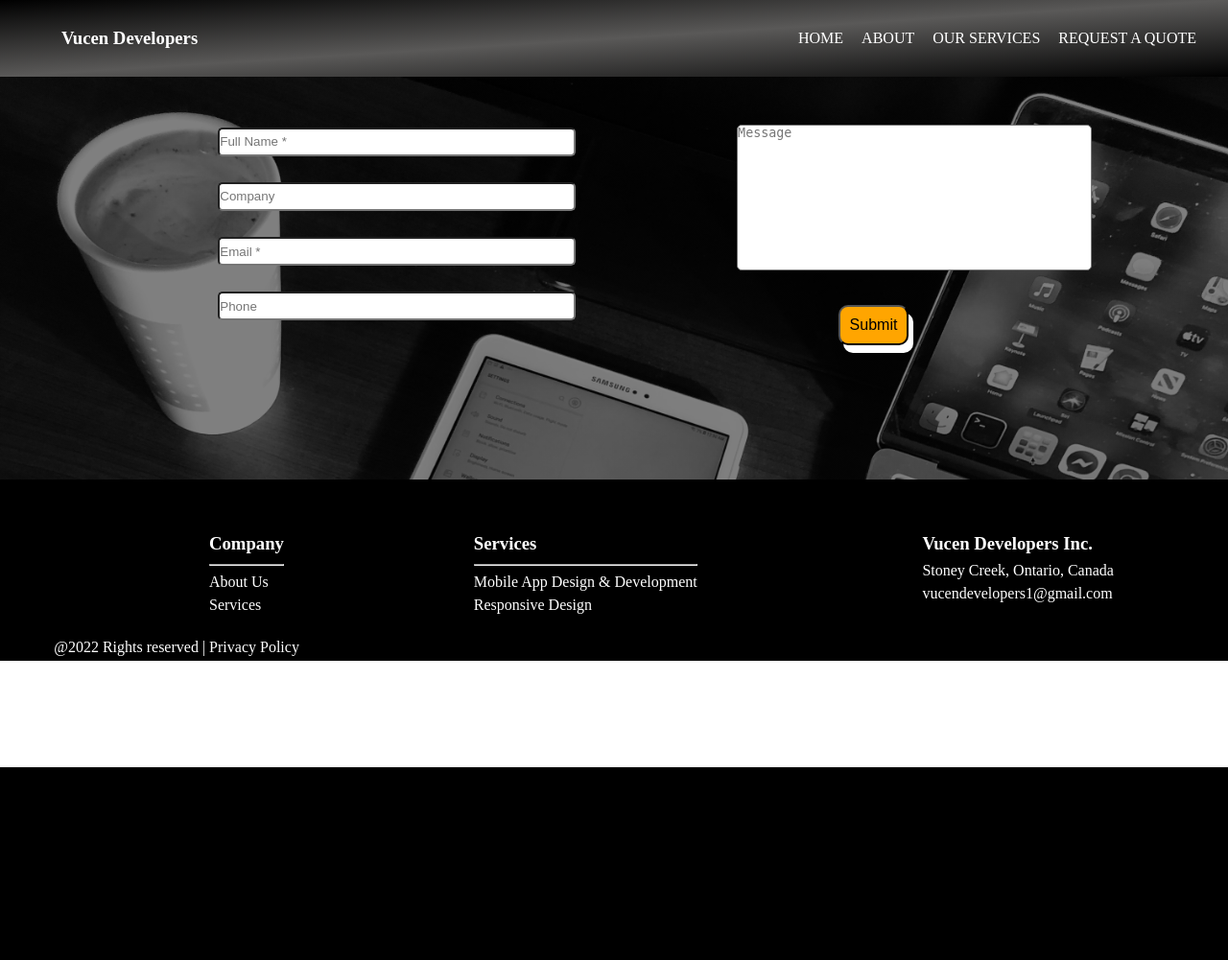
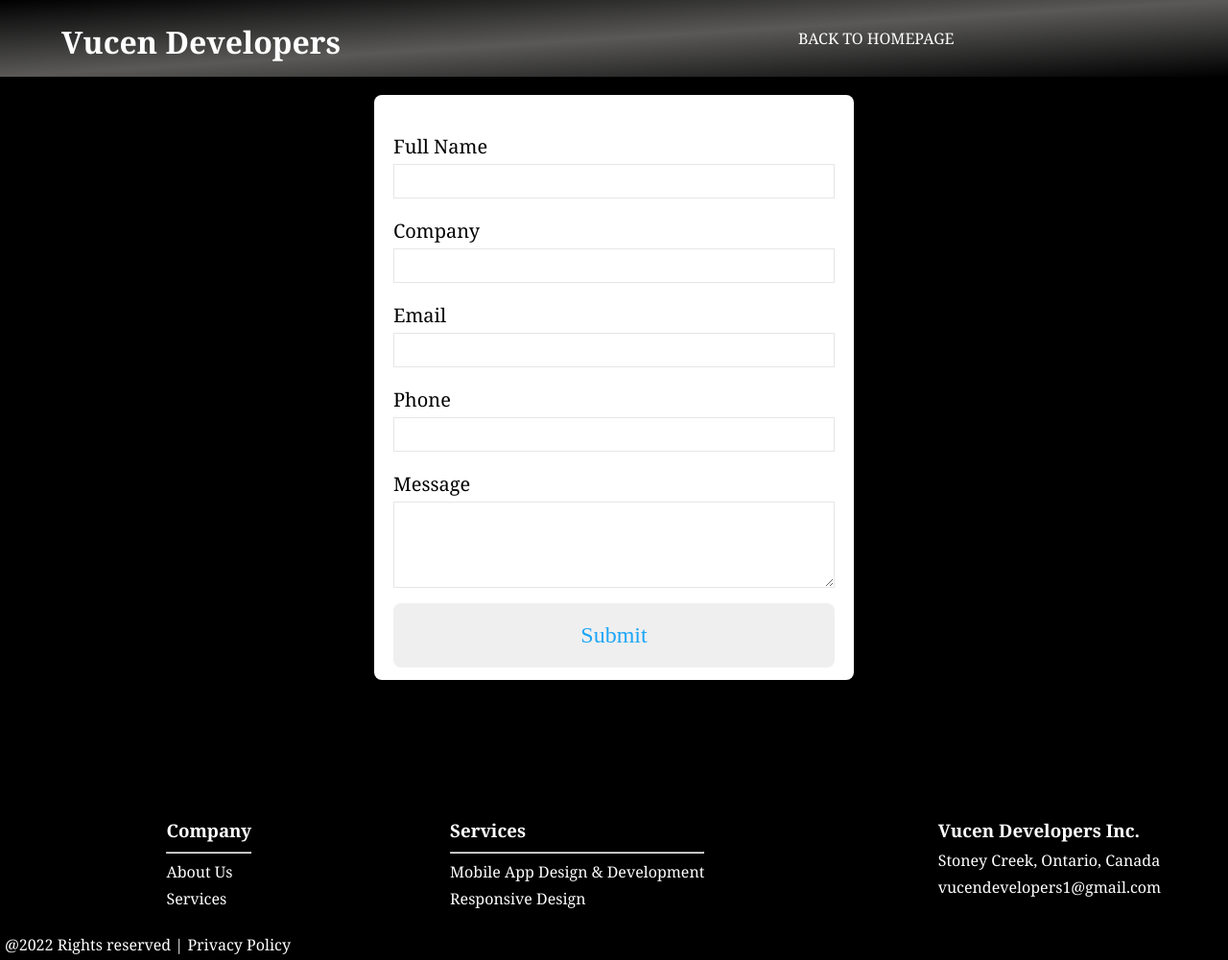
Before and after one commit to ivana-vucenovic/Vucen-Developers-Website, a Django app: page /contact in a window 1280 px wide. Shown: the whole page at 96% size. Before the commit the page ends 800 px from the top, so only its background shows below. Run offline with Django 3.2, Linux system fonts and the light colour scheme.

Commit message:
Functioning Form, Updated Version

```diff
--- a/draskoWebsiteApp/static/CSS/contact.css
+++ b/draskoWebsiteApp/static/CSS/contact.css
@@ -2,6 +2,7 @@
     margin: 0;
     padding: 0;
     box-sizing: border-box;
+    font-family: Cambria, Cochin, Georgia, Times, 'Times New Roman', serif;
 }
 #navbar {
     width: 100%;
@@ -9,13 +10,16 @@
     z-index: 90;
     height: 10%;
     background-image: linear-gradient(to bottom right, black,rgb(90, 89, 88),black);
-    color: white;
+    color: rgb(255, 255, 255);
     display: flex;
     align-items: center;
 }
 #companyName {
     width: 50%;
     padding-left: 5%;
+    font-size: xx-large;
+    font-weight: bolder;
+    padding-top: 1%;
 }
 .container {
     width: 50%;
@@ -29,7 +33,7 @@
     display:inline;
 }
 .container a{
-    color: white;
+    color: rgb(255, 255, 255);
     text-decoration: none;
     padding-right: 15px;
 }
@@ -39,59 +43,104 @@
     font-size: large;
 }
 
-.contactForm {
+/* FORM STYLING */
+
+body {
+    font-family: "Montserrat";
+    background-color: black;
+}
+section {
+    height: 90vh;
     width: 100%;
-    height: 500px;
-    background-position: center;
-    background-size: cover;
-    background-image: linear-gradient(rgba(0, 0, 0, 0.5) 0 0), url("../images/contactBackground.jpg");
-    background-attachment: fixed;
-
-}
-.title {
-    text-align: center;
-    padding-top: 10%;
-    color: white;
-}
-
-.btn{
-    background-color: orange;
-    color: black;
-    box-shadow: 5px 8px white;
-    font-size: medium;
-    padding: 10px;
-    margin: 5px;
-    border-radius: 10px;
-}
-.submitButton {
-    text-align: center;
-}
-.row {
+    background-color: rgb(0, 0, 0);
     display: flex;
     align-items: center;
-    justify-content: space-evenly;
-    position: relative;
-    z-index: 80;
+    justify-content: center;
+    flex-direction: column;
+    padding-top: 10%;
+    margin-bottom: 10%;
+}
+.formContainer {
+    width: 90%;
+    max-width: 500px;
+    margin: 0 auto;
+    padding: 20px;
+    box-shadow: 0px 0px 20px #00000010;
+    background-color: rgb(255, 255, 255);
+    border-radius: 8px;
+    margin-bottom: 20px;
+    padding-bottom: 1%;
+}
+.form-group {
+    width: 100%;
+    margin-top: 20px;
+    font-size: 20px;
+}
+.form-group input,
+.form-group textarea {
+    width: 100%;
+    padding: 5px;
+    font-size: 18px;
+    border: 1px solid rgba(128, 128, 128, 0.199);
+    margin-top: 5px;
+}
+#message {
+    height: 90px;
+}
+textarea {
+resize: vertical;
+}
+button[type="submit"] {
+    width: 100%;
+    border: none;
+    outline: none;
+    padding: 20px;
+    font-size: 24px;
+    border-radius: 8px;
+    font-family: "Montserrat";
+    color: rgb(27, 166, 247);
     text-align: center;
-    padding-top: 8%;
+    cursor: pointer;
+    margin-top: 10px;
+    transition: 0.3s ease background-color;
 }
-.contactInfo {
-    margin: 3%;
-    margin: 8%;
+button[type="submit"]:hover {
+    background-color: rgb(214, 226, 236);
 }
-.contactText {
-    height: 30px;
-    width: 130%;
-    border-radius: 5px;
+#status {
+    width: 90%;
+    max-width: 500px;
+    text-align: center;
+    padding: 10px;
+    margin: 0 auto;
+    border-radius: 8px;
 }
-.contactMessage {
-    border-radius: 5px;
-    width: 130%;
-
-
+#status.success {
+    background-color: rgb(156, 224, 53);
+    animation: status 5s ease forwards;
 }
+#status.error {
+    background-color: rgb(250, 129, 92);
+    color: white;
+    animation: status 5s ease forwards;
+}
+@keyframes status {
+    0% {
+    opacity: 1;
+    pointer-events: all;
+    }
+    90% {
+    opacity: 1;
+    pointer-events: all;
+    }
+    100% {
+    opacity: 0;
+    pointer-events: none;
+    }
+}
+/* FOOTER STYLING */
 footer {
-    padding: 4% 4% 0% 4%;
+    /* padding: 4% 4% 0% 4%; */
     background: black;
     color: white;
 }
--- a/draskoWebsiteApp/templates/contact.html
+++ b/draskoWebsiteApp/templates/contact.html
@@ -7,85 +7,55 @@
     <title>Contact</title>
     {% load static %}
     <link rel="stylesheet" href="{% static 'CSS/contact.CSS' %}">
+    <script src="{% static 'js/contactForm.js' %}"></script>
+</head>
 
-</head>
 <body>
     <div class="requestQuote">
         <nav id="navbar">
             <h3 id="companyName">Vucen Developers</h3>
             <div class="container">
                 <ul>
-                    <li><a href="/home">HOME</a></li>
-                    <li><a href="/#about">ABOUT</a></li>
-                    <li><a href="/#about">OUR SERVICES</a></li>
-                    <li><a href="/#quote">REQUEST A QUOTE</a></li>
+                    <li><a href="/home">BACK TO HOMEPAGE</a></li>
                 </ul>
             </div>
         </nav>
 
 
-        <div class="contactForm">
-            {% if messages %}
-            <ul>
-                {% for message in messages %}
-                <li>{{message}}</li>
-                {% endfor %}
-            </ul>
-            {% endif %}
+        <section>
+            <div class="formContainer">
+                <form action="https://formspree.io/f/mayvowaz" method="POST" id="my-form">
 
-            {% if full_name %}
-                <div class="title">
-                    <h2>Thank you {{full_name}}!</h2>
-                    <p>We received your email and will contact you within 2-3 business days.</p>
+                <div class="form-group">
+                    <label for="fullName"> Full Name</label>
+                    <input type="text" id="fullName" name="fullName" required>
                 </div>
-            {% else %}
 
-            <form id = "con" action = "/contactUs" method ="POST">
-                {% csrf_token %}
+                <div class="form-group">
+                    <label for="company">Company</label>
+                    <input type="text" id="company" name="company" required>
+                </div>
 
-                <div class="row">
+                <div class="form-group">
+                    <label for="email">Email</label>
+                    <input type="email" id="email" name="email" required>
+                </div>
 
-                    <div class="contactLeft">
+                <div class="form-group">
+                    <label for="phone">Phone</label>
+                    <input type="number" id="phone" name="phone" required>
+                </div>
 
-                        <div class="contactInfo">
-                            <input type="text" size="40" class="contactText" placeholder="Full Name *" data-val="true" data-val-required="Please enter your name." id="Name" name="Name" value="">
-                        </div>
-                        <div class="contactInfo">
-                            <input type="text" size="40" class="contactText" placeholder="Company" id="Company" name="Company" value="">
-                        </div>
-                        <div class="contactInfo">
-                            <input type="email" size="40" class="contactText" placeholder="Email *" data-val="true" data-val-email="Please enter a valid e-mail address." data-val-required="Please enter your e-mail." id="Email" name="Email" value="">
-                        </div>
-                        <div class="contactInfo">
-                            <input type="tel" size="40" class="contactText" placeholder="Phone" data-val="true" data-val-required="Please enter your phone." id="Phone" name="Phone" value="">
-                        </div>
-                    </div>
+                <div class="form-group">
+                    <label for="message">Message</label>
+                    <textarea name="meessage" id="message" cols="30" rows="10"></textarea>
+                </div>
 
-                    <div class="contactRight">
-                        <div class="contactInfo">
-                            <textarea cols="40" rows="10" class="contactMessage" placeholder="Message" style="resize: none;" id="Message" name="Message"></textarea>
-                        </div>
-
-                        <div class="submitButton">
-                            <!-- <button onclick="popup()" class="btn btn-primary">Submit</button>
-                            <script>
-                                function popup() {
-                                    alert("Success! We will contact you within 2-3 business days."); }
-                            </script> -->
-
-    <!-- Submit button should initiate "contactMessage" url path, calling create()
-        Store the submitted info into variables?
-        Then we need to send that information to en email or accessible location -->
-
-                            <button type="submit" class="btn btn-primary" data-action="submit">
-                            Submit
-                            </button>
-                        </div>
-                    </div>
-                </div>
-            </form>
-
-            {% endif %}
+                <button type="submit">Submit</button>
+                </form>
+            </div>
+            <div id="status"></div>
+        </section>
 
 
         </div>
```
Also changed, not shown: draskoWebsiteApp/static/CSS/index.css (+167 -3 lines), draskoWebsiteApp/static/js/contactForm.js (added, +45 -0 lines), draskoWebsiteApp/templates/index.html (+18 -12 lines).
